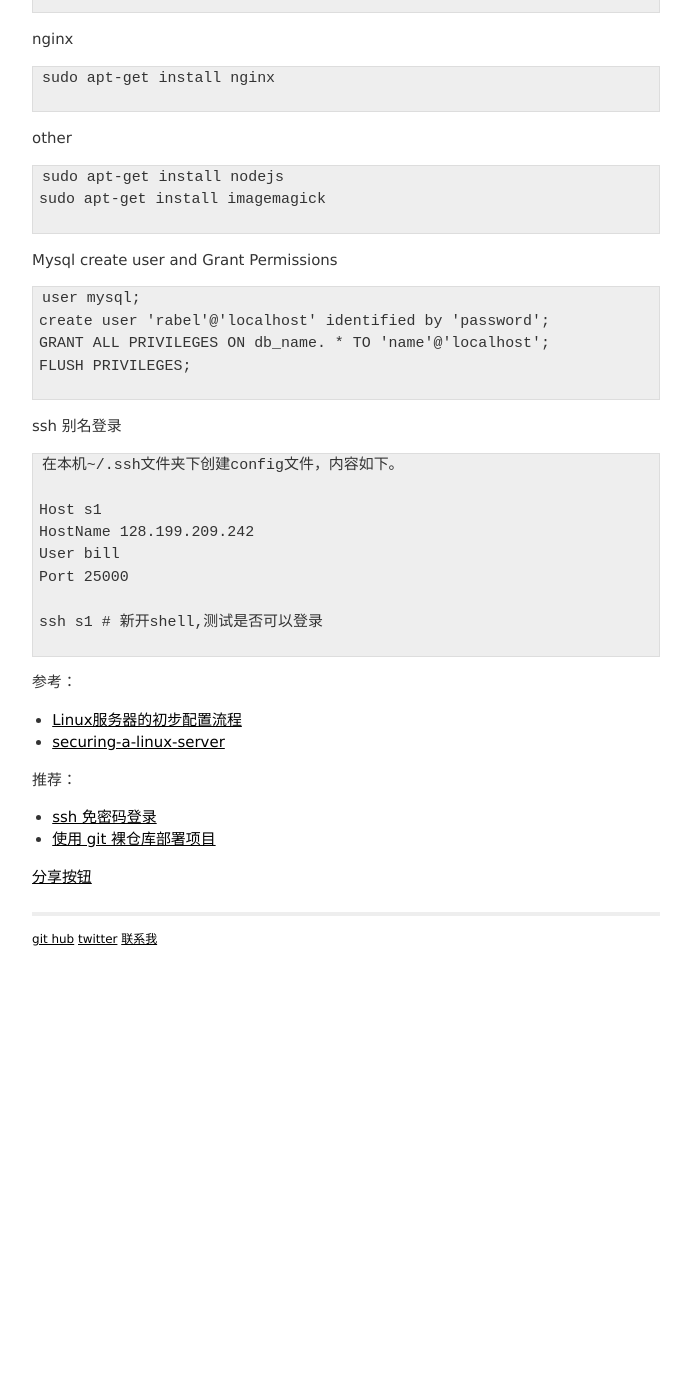
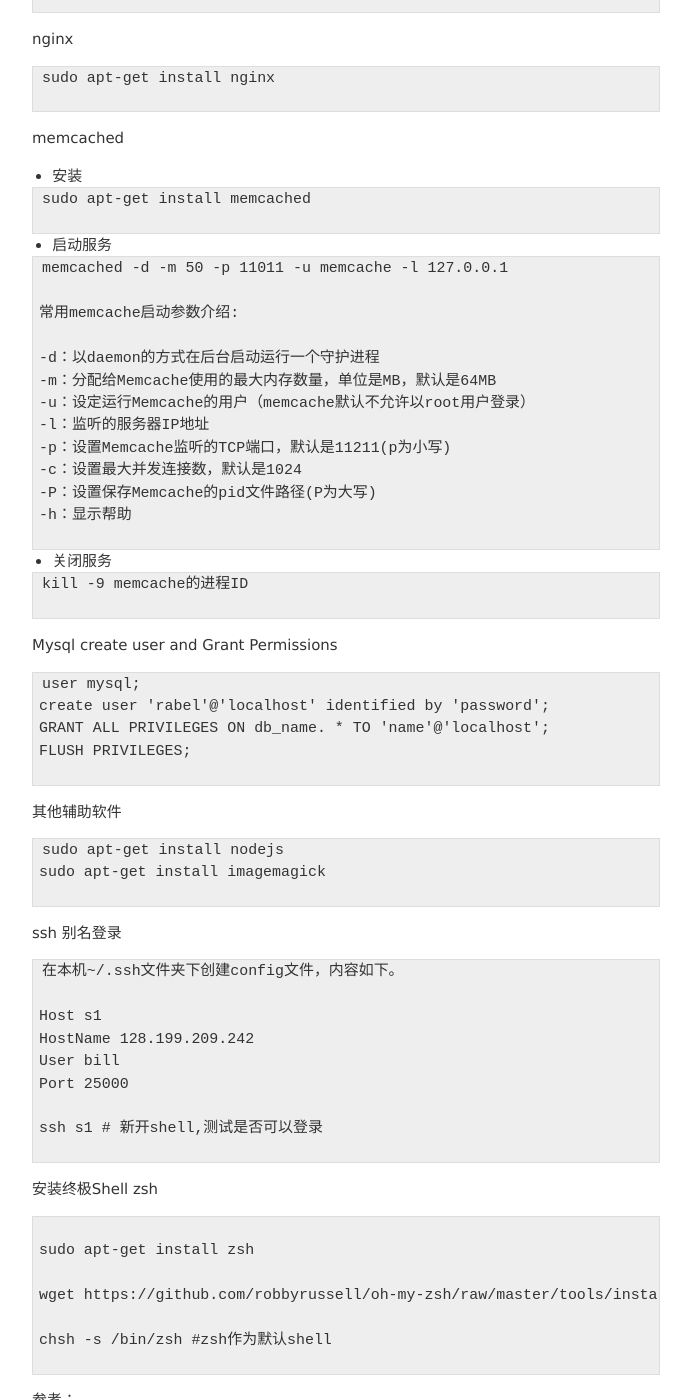
Before and after one commit to pobing/pobing.github.io, a Jekyll site: the page built from _posts/2014-03-30-Linux-新服务配置.markdown, in a window 1280 px wide and 1400 px high, scrolled down 2748 px. Shown: the whole window, without its empty margins (294-985 px from the left). Built offline with Jekyll 4.4.1, drawn with Linux system fonts in a browser that asks for light colours; Markdown is read by kramdown in place of the engine named in the settings; comment, search, counter and statistics services are not loaded; before the commit the page ends 3710 px from its top, so only the background shows below that; some of the changed text lies outside the part shown.

Commit message:
update 03-30 post

````diff
--- a/_posts/2014-03-30-Linux-新服务配置.markdown
+++ b/_posts/2014-03-30-Linux-新服务配置.markdown
@@ -116,7 +116,7 @@
 ```
 sudo service ssh restart
 
-# 或者
+//或者
 
 sudo /etc/init.d/ssh restart
 ```
@@ -167,13 +167,38 @@
 
 ```
 
-other
+memcached
+
+* 安装
 
 ```
-sudo apt-get install nodejs
-sudo apt-get install imagemagick
+sudo apt-get install memcached
 
 ```
+* 启动服务
+
+```
+memcached -d -m 50 -p 11011 -u memcache -l 127.0.0.1
+
+常用memcache启动参数介绍:
+
+-d：以daemon的方式在后台启动运行一个守护进程
+-m：分配给Memcache使用的最大内存数量，单位是MB，默认是64MB
+-u：设定运行Memcache的用户（memcache默认不允许以root用户登录）
+-l：监听的服务器IP地址
+-p：设置Memcache监听的TCP端口，默认是11211(p为小写)
+-c：设置最大并发连接数，默认是1024
+-P：设置保存Memcache的pid文件路径(P为大写)
+-h：显示帮助
+
+```
+* 关闭服务
+
+```
+kill -9 memcache的进程ID
+
+```
+
 
 Mysql create user and Grant Permissions
 
@@ -182,6 +207,15 @@
 create user 'rabel'@'localhost' identified by 'password';
 GRANT ALL PRIVILEGES ON db_name. * TO 'name'@'localhost';
 FLUSH PRIVILEGES;
+
+```
+
+
+其他辅助软件
+
+```
+sudo apt-get install nodejs
+sudo apt-get install imagemagick
 
 ```
 
@@ -199,10 +233,23 @@
 
 ```
 
+安装终极Shell zsh
+
+```
+
+sudo apt-get install zsh
+
+wget https://github.com/robbyrussell/oh-my-zsh/raw/master/tools/install.sh -O - | sh
+
+chsh -s /bin/zsh #zsh作为默认shell
+
+```
+
 参考：
 
 * [Linux服务器的初步配置流程](http://www.ruanyifeng.com/blog/2014/03/server_setup.html)
 * [securing-a-linux-server](http://spenserj.com/blog/2013/07/15/securing-a-linux-server/)
+* [Ubuntu 12.04 LTS下memcache的安装使用](http://dhq.me/ubuntu-install-use-memcache)
 
 推荐：
 
````
Also changed, not shown: 2 other files.
